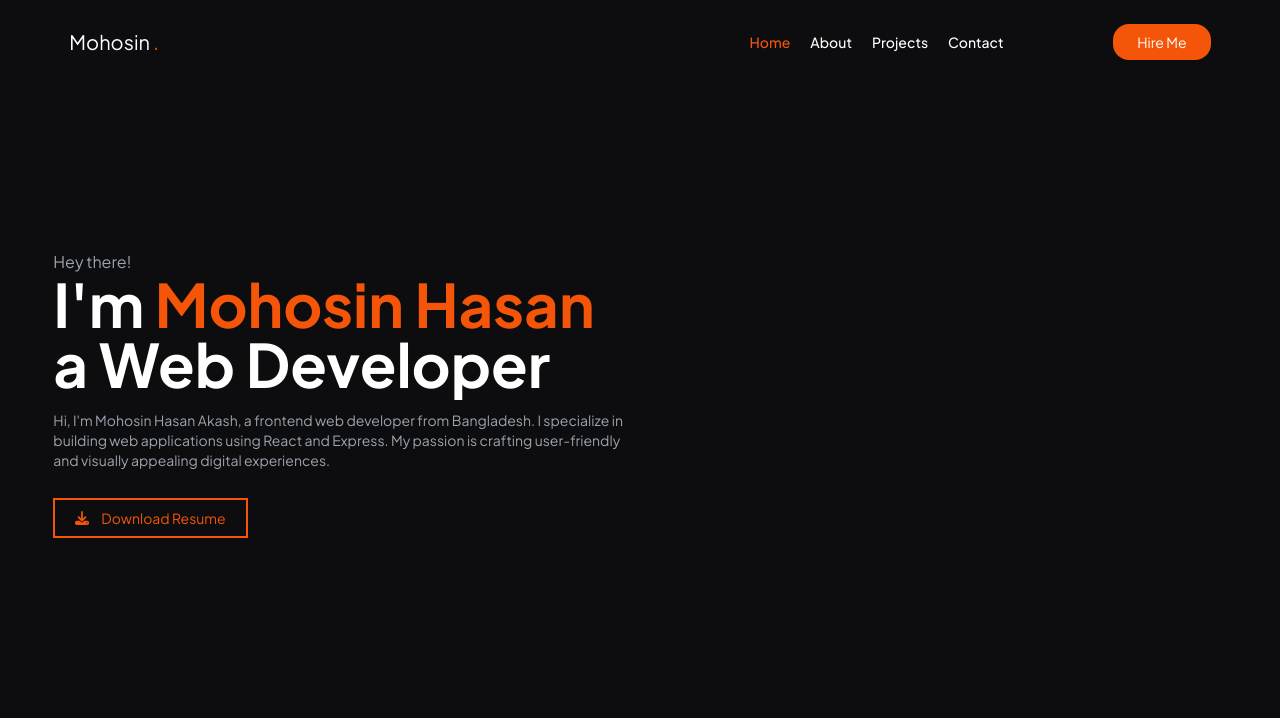
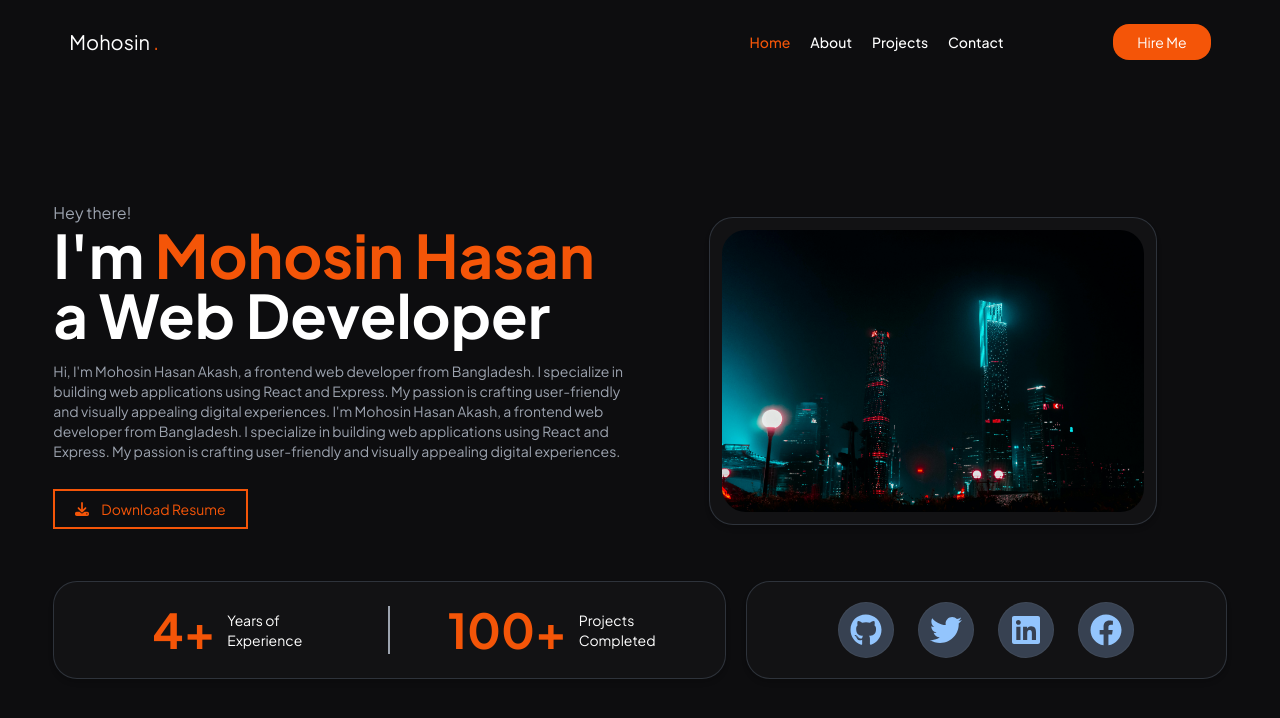
Before and after one commit to Mohosin999/Personal-Portfolio-Website, a Next.js app: page / in a window 1280 px wide. Shown: the top 718 px of the page. Built offline with nearby package versions, Linux system fonts and the light colour scheme.

Commit message:
Hero area almost completed

```diff
--- /dev/null
+++ b/components/ui/Counter.jsx
@@ -0,0 +1,7 @@
+"use client";
+
+const Counter = () => {
+  return <div></div>;
+};
+
+export default Counter;
--- a/components/ui/Hero.jsx
+++ b/components/ui/Hero.jsx
@@ -1,9 +1,10 @@
 import { FaDownload } from "react-icons/fa6";
+import { FaGithub, FaTwitter, FaLinkedin, FaFacebook } from "react-icons/fa";
 
 const Hero = () => {
   return (
-    <div className="w-full h-full flex items-center justify-center">
-      <div className="w-11/12 h-full flex items-center justify-center">
+    <div className="w-full h-full flex flex-col items-center justify-center">
+      <div className="w-11/12 h-full pt-24 flex items-center justify-center">
         {/* Right side hero section */}
         <div className="flex-1">
           <div className="text_container">
@@ -17,7 +18,10 @@ const Hero = () => {
               Hi, I'm Mohosin Hasan Akash, a frontend web developer from
               Bangladesh. I specialize in building web applications using React
               and Express. My passion is crafting user-friendly and visually
-              appealing digital experiences.
+              appealing digital experiences. I'm Mohosin Hasan Akash, a frontend
+              web developer from Bangladesh. I specialize in building web
+              applications using React and Express. My passion is crafting
+              user-friendly and visually appealing digital experiences.
             </p>
             {/* Download resume button */}
             <a href="./resume.pdf" target="_blank">
@@ -29,7 +33,80 @@ const Hero = () => {
         </div>
 
         {/* Left side hero section */}
-        <div className="flex-1"></div>
+        <div className="flex-1 flex items-center justify-center">
+          <div className="hero_img_container w-full max-w-md bg-secondarycolor p-3 rounded-3xl border border-gray-600/[0.5] shadow-md">
+            <img
+              src="./img/hero.jpg"
+              alt="profile_image"
+              className="w-full h-full rounded-3xl"
+            />
+          </div>
+        </div>
+      </div>
+
+      {/* ========================================================
+       *                      Social links
+       ======================================================== */}
+      <div className="w-11/12 h-fit pt-10 pb-4 flex items-center justify-center gap-5">
+        {/* Left section */}
+        <div className="w-7/12 py-6 flex items-center justify-around bg-secondarycolor p-3 rounded-3xl border border-gray-600/[0.5] shadow-md">
+          {/* Time of experience */}
+          <div className="flex items-center justify-center gap-3 border-r-2 border-gray-400 w-full">
+            <div className="font-bold text-5xl text-primarycolor">4+</div>
+            <div>
+              <h4 className="text-sm">
+                Years of <br /> Experience
+              </h4>
+            </div>
+          </div>
+          {/* Number of completed projects */}
+          <div className="flex items-center justify-center w-full gap-3">
+            <div className="font-bold text-5xl text-primarycolor">100+</div>
+            <div>
+              <h4 className="text-sm">
+                Projects <br /> Completed
+              </h4>
+            </div>
+          </div>
+        </div>
+
+        {/* Right section */}
+        <div className="w-5/12 py-5 flex items-center justify-around bg-secondarycolor p-3 rounded-3xl border border-gray-600/[0.5] shadow-md">
+          <ul className="flex items-center justify-center gap-6">
+            {/* GitHub */}
+            <li>
+              <a href="#">
+                <button className="w-14 h-14 rounded-full flex justify-center items-center bg-gray-700 border border-gray-600/[0.5] transition-all duration-200 ease-in-out hover:bg-primarycolor">
+                  <FaGithub className="w-8 h-8 text-blue-300" />
+                </button>
+              </a>
+            </li>
+            {/* Twitter */}
+            <li>
+              <a href="#">
+                <button className="w-14 h-14 rounded-full flex justify-center items-center bg-gray-700 border border-gray-600/[0.5] transition-all duration-200 ease-in-out hover:bg-primarycolor">
+                  <FaTwitter className="w-8 h-8 text-blue-300" />
+                </button>
+              </a>
+            </li>
+            {/* Linkedin */}
+            <li>
+              <a href="#">
+                <button className="w-14 h-14 rounded-full flex justify-center items-center bg-gray-700 border border-gray-600/[0.5] transition-all duration-200 ease-in-out hover:bg-primarycolor">
+                  <FaLinkedin className="w-8 h-8 text-blue-300" />
+                </button>
+              </a>
+            </li>
+            {/* Facebook */}
+            <li>
+              <a href="#">
+                <button className="w-14 h-14 rounded-full flex justify-center items-center bg-gray-700 border border-gray-600/[0.5] transition-all duration-200 ease-in-out hover:bg-primarycolor">
+                  <FaFacebook className="w-8 h-8 text-blue-300" />
+                </button>
+              </a>
+            </li>
+          </ul>
+        </div>
       </div>
     </div>
   );
```
